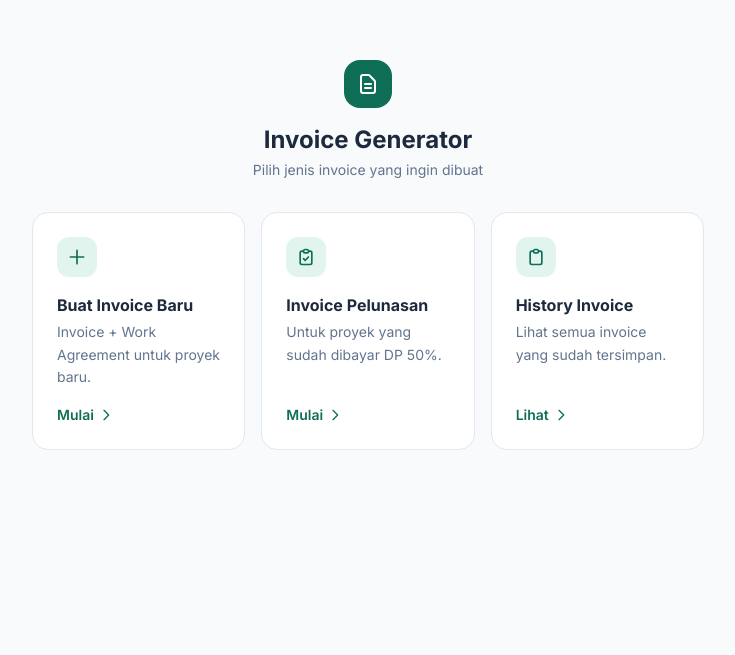
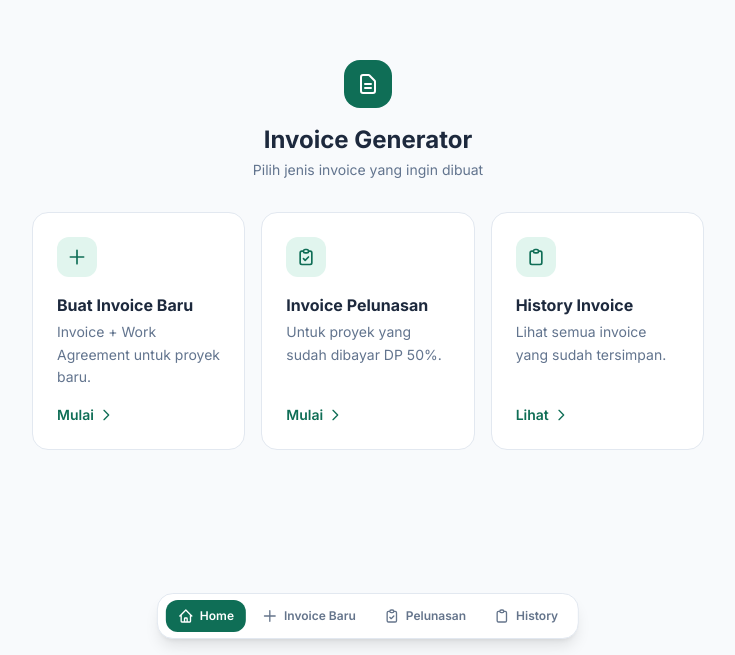
Before and after one commit to rezkyrevansyah/invoice-generator, a Next.js app: page / in a window 1280 px wide. Shown: the part 145-800 px from the top of the page, without its empty margins (272-1007 px from the left). Built offline with nearby package versions, Linux system fonts and the light colour scheme.

Commit message:
feat: add Navbar component for improved navigation and user experience

```diff
--- a/app/layout.tsx
+++ b/app/layout.tsx
@@ -2,6 +2,7 @@ import type { Metadata } from 'next';
 import { Inter } from 'next/font/google';
 import './globals.css';
 import '../styles/print.css';
+import Navbar from '@/components/Navbar';
 
 const inter = Inter({ subsets: ['latin'] });
 
@@ -17,7 +18,10 @@ export default function RootLayout({
 }) {
   return (
     <html lang="id" className={inter.className}>
-      <body>{children}</body>
+      <body>
+        {children}
+        <Navbar />
+      </body>
     </html>
   );
 }
--- /dev/null
+++ b/components/Navbar.tsx
@@ -0,0 +1,73 @@
+'use client';
+
+import Link from 'next/link';
+import { usePathname } from 'next/navigation';
+
+const NAV_ITEMS = [
+  {
+    href: '/',
+    label: 'Home',
+    icon: (
+      <svg xmlns="http://www.w3.org/2000/svg" className="w-4 h-4" fill="none" viewBox="0 0 24 24" stroke="currentColor">
+        <path strokeLinecap="round" strokeLinejoin="round" strokeWidth={2} d="M3 12l2-2m0 0l7-7 7 7M5 10v10a1 1 0 001 1h3m10-11l2 2m-2-2v10a1 1 0 01-1 1h-3m-6 0a1 1 0 001-1v-4a1 1 0 011-1h2a1 1 0 011 1v4a1 1 0 001 1m-6 0h6" />
+      </svg>
+    ),
+  },
+  {
+    href: '/generator',
+    label: 'Invoice Baru',
+    icon: (
+      <svg xmlns="http://www.w3.org/2000/svg" className="w-4 h-4" fill="none" viewBox="0 0 24 24" stroke="currentColor">
+        <path strokeLinecap="round" strokeLinejoin="round" strokeWidth={2} d="M12 4v16m8-8H4" />
+      </svg>
+    ),
+  },
+  {
+    href: '/settlement',
+    label: 'Pelunasan',
+    icon: (
+      <svg xmlns="http://www.w3.org/2000/svg" className="w-4 h-4" fill="none" viewBox="0 0 24 24" stroke="currentColor">
+        <path strokeLinecap="round" strokeLinejoin="round" strokeWidth={2} d="M9 5H7a2 2 0 00-2 2v12a2 2 0 002 2h10a2 2 0 002-2V7a2 2 0 00-2-2h-2M9 5a2 2 0 002 2h2a2 2 0 002-2M9 5a2 2 0 012-2h2a2 2 0 012 2m-6 9l2 2 4-4" />
+      </svg>
+    ),
+  },
+  {
+    href: '/history',
+    label: 'History',
+    icon: (
+      <svg xmlns="http://www.w3.org/2000/svg" className="w-4 h-4" fill="none" viewBox="0 0 24 24" stroke="currentColor">
+        <path strokeLinecap="round" strokeLinejoin="round" strokeWidth={2} d="M9 5H7a2 2 0 00-2 2v12a2 2 0 002 2h10a2 2 0 002-2V7a2 2 0 00-2-2h-2M9 5a2 2 0 002 2h2a2 2 0 002-2M9 5a2 2 0 012-2h2a2 2 0 012 2" />
+      </svg>
+    ),
+  },
+];
+
+export default function Navbar() {
+  const pathname = usePathname();
+
+  return (
+    <nav
+      className="no-print fixed bottom-4 left-1/2 -translate-x-1/2 z-50 flex items-center gap-1 px-2 py-1.5 rounded-2xl shadow-lg border border-slate-200"
+      style={{ backgroundColor: '#ffffff' }}
+    >
+      {NAV_ITEMS.map(({ href, label, icon }) => {
+        const isActive = href === '/' ? pathname === '/' : pathname.startsWith(href);
+        return (
+          <Link
+            key={href}
+            href={href}
+            className="flex items-center gap-1.5 px-3 py-2 rounded-xl text-xs font-semibold transition-all"
+            style={
+              isActive
+                ? { backgroundColor: '#0F6E56', color: '#ffffff' }
+                : { color: '#64748b' }
+            }
+          >
+            {icon}
+            <span>{label}</span>
+          </Link>
+        );
+      })}
+    </nav>
+  );
+}
```
